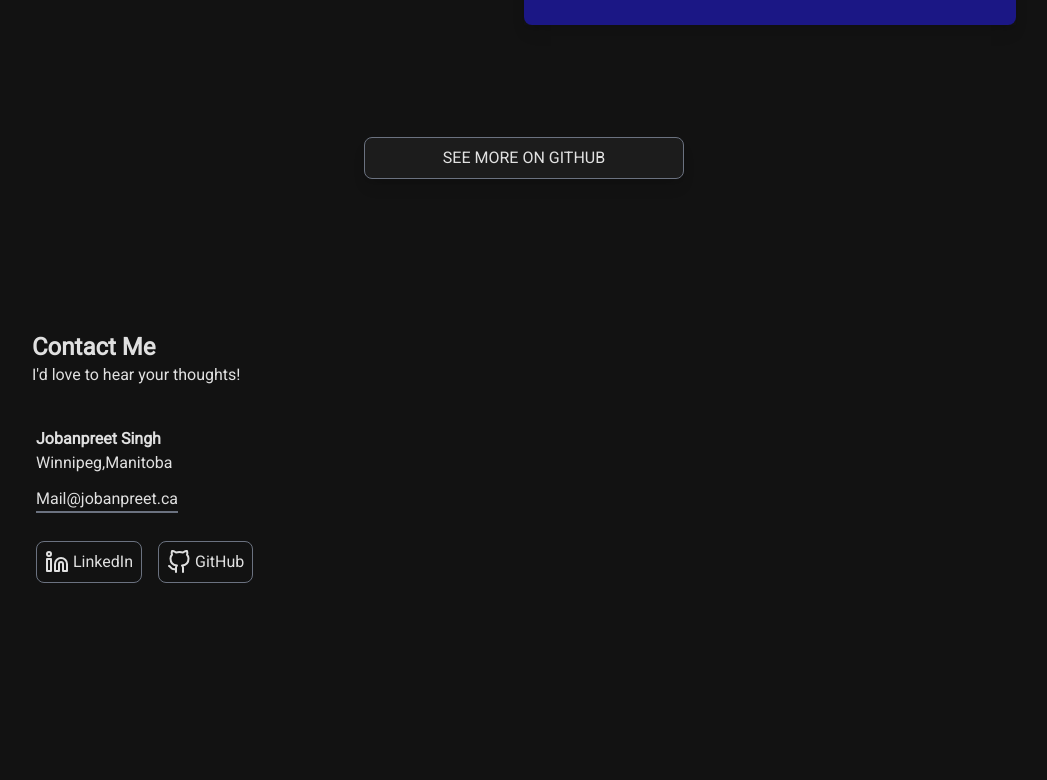
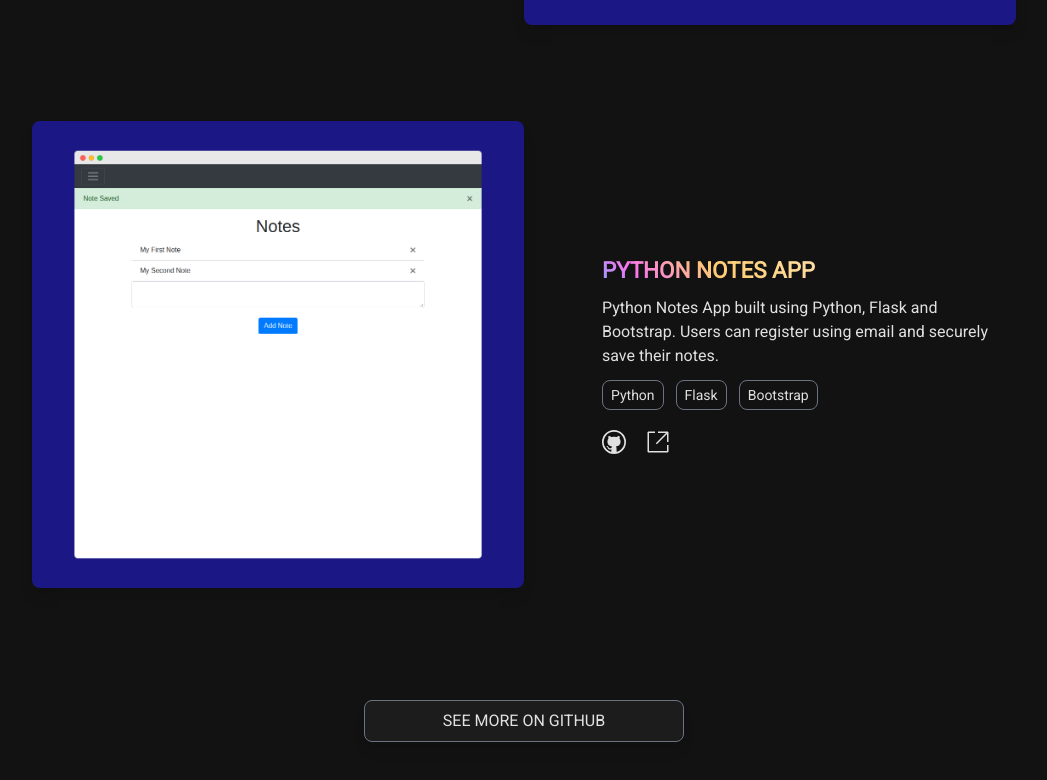
Before and after one commit to jobanpreet27/Portfolio, a React (Create React App) app: page / in a window 1280 px wide. Shown: the part 1816-2596 px from the top of the page, without its empty margins (116-1163 px from the left). Before the commit the page ends 2539 px from the top, so only its background shows below. Built offline with nearby package versions, Linux system fonts and the light colour scheme.

Commit message:
add new project

```diff
--- a/src/components/projectData.js
+++ b/src/components/projectData.js
@@ -17,6 +17,15 @@ const projects = [
     github: "https://github.com/jobanpreet27/movie-browser",
     link: "https://github.com/jobanpreet27/movie-browser",
   },
+  {
+    title: "Python Notes App",
+    image: "./images/pn-mockup.png",
+    description:
+      "Python Notes App built using Python, Flask and Bootstrap. Users can register using email and securely save their notes.",
+    tools: ["Python", "Flask", "Bootstrap"],
+    github: "https://github.com/jobanpreet27/python-notes-app",
+    link: "https://python-notesapp.herokuapp.com",
+  },
 ];
 
 export default projects;
```
Also changed, not shown: public/images/pn-mockup.png (added).
